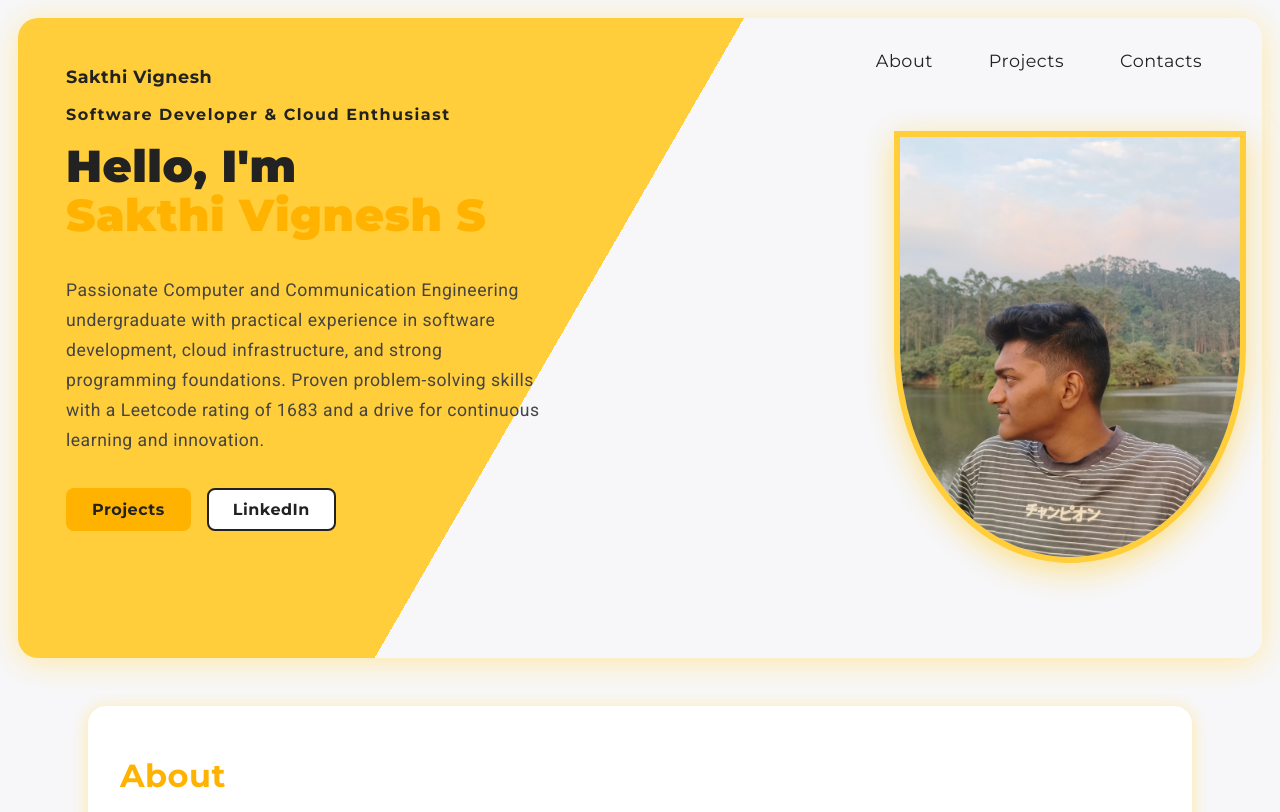
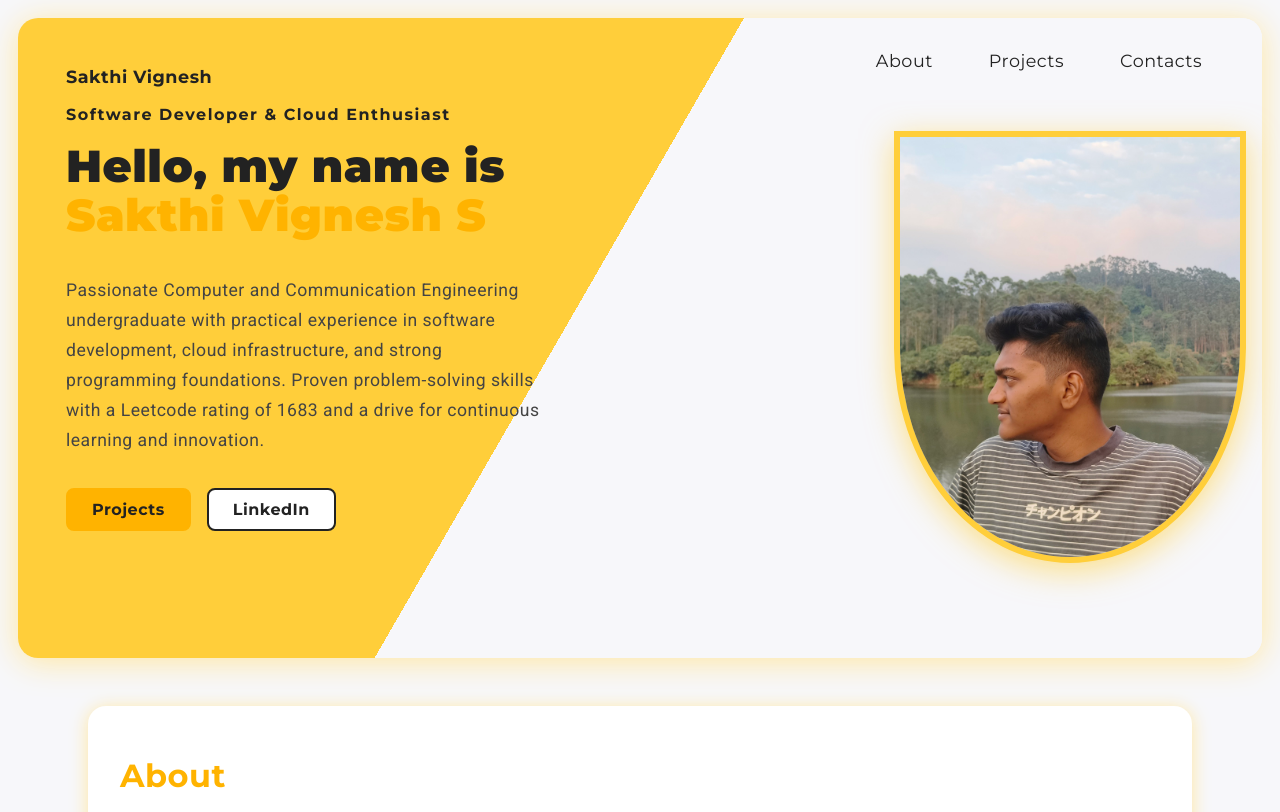
Before and after one commit to Sakthi-007/portfolio-html, a plain HTML site: page index.html in a window 1280 px wide. Shown: the top 812 px of the page. Drawn offline with Linux system fonts and the light colour scheme.

Commit message:
Update index.html

```diff
--- a/index.html
+++ b/index.html
@@ -12,7 +12,7 @@
             <div class="hero-left">
                 <div class="hero-title">Sakthi Vignesh </div>
                 <div class="hero-role">Software Developer & Cloud Enthusiast</div>
-                <h1 class="hero-main">Hello, I'm<br><span class="highlight">Sakthi Vignesh S</span></h1>
+                <h1 class="hero-main">Hello, my name is<br><span class="highlight">Sakthi Vignesh S</span></h1>
                 <p class="hero-desc">Passionate Computer and Communication Engineering undergraduate with practical experience in software development, cloud infrastructure, and strong programming foundations. Proven problem-solving skills with a Leetcode rating of 1683 and a drive for continuous learning and innovation.</p>
                 <div class="hero-btns">
                     <a href="#projects" class="hero-btn primary">Projects</a>
```
